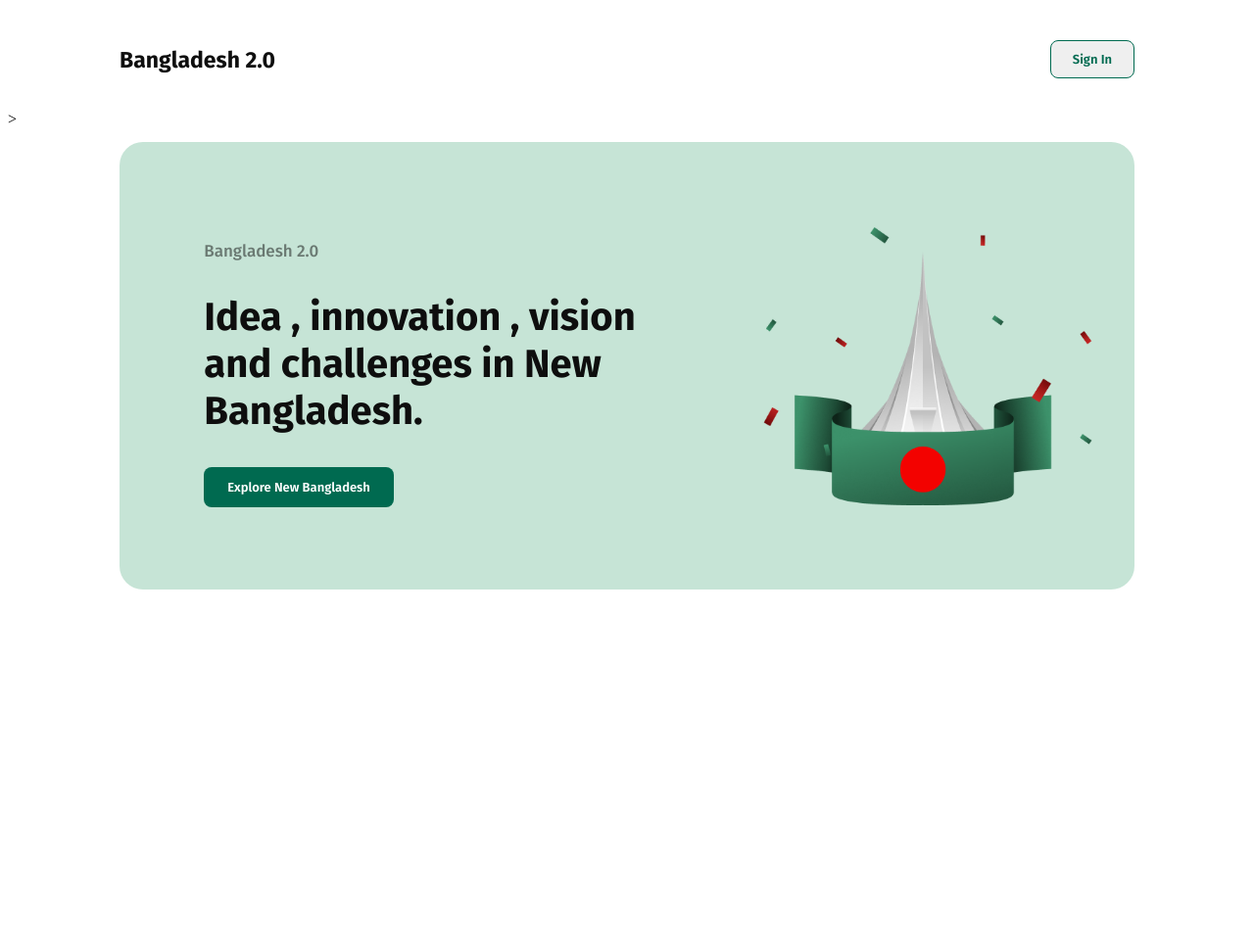
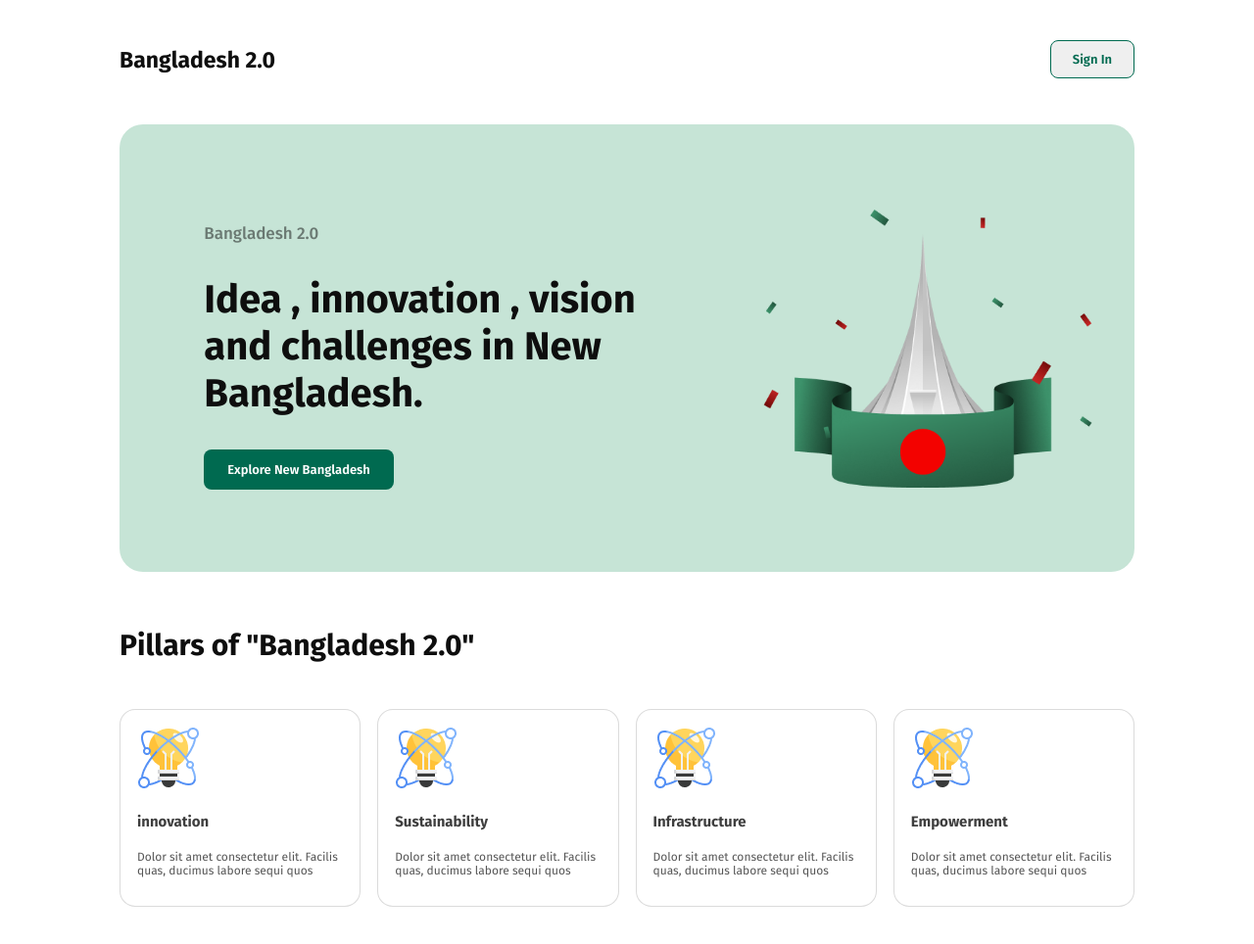
Before and after one commit to skb1995/Assignment-1, a plain HTML site: page index.html in a window 1280 px wide. Shown: the whole page at 98% size. Before the commit the page ends 800 px from the top, so only its background shows below. Drawn offline with Linux system fonts and the light colour scheme.

Commit message:
2nd push

```diff
--- a/index.html
+++ b/index.html
@@ -21,7 +21,7 @@
                 </nav>
             </div>
         </section>
-        <section>>
+        <section>
                 <div class="banner">
                     <div class="banner-container">
                         <div class="banner-content">
@@ -35,7 +35,34 @@
                 </div>
         </section>
     </header>
-    <main></main>
+    <main>
+        <section>
+            <div class="pillars">
+                <h3 class="pillars-name">Pillars of "Bangladesh 2.0"</h3>
+                <div class="pillars-about">
+                    <div>
+                        <img src="assets/card-icon.png" alt="">
+                        <h4 class="pillar-title">innovation</h4>
+                        <p class="pillar-subtitle">Dolor sit amet consectetur elit. Facilis quas, ducimus labore sequi quos </p>
+                    </div>
+                    <div>
+                        <img src="assets/card-icon.png" alt="">
+                        <h4 class="pillar-title">Sustainability</h4>
+                        <p class="pillar-subtitle">Dolor sit amet consectetur elit. Facilis quas, ducimus labore sequi quos </p>
+                    </div>
+                    <div>
+                        <img src="assets/card-icon.png" alt="">
+                        <h4 class="pillar-title">Infrastructure</h4>
+                        <p class="pillar-subtitle">Dolor sit amet consectetur elit. Facilis quas, ducimus labore sequi quos </p>
+                    </div>
+                    <div>
+                         <img src="assets/card-icon.png" alt="">
+                        <h4 class="pillar-title">Empowerment</h4>
+                        <p class="pillar-subtitle">Dolor sit amet consectetur elit. Facilis quas, ducimus labore sequi quos </p></div>
+                </div>
+            </div>
+        </section>
+    </main>
     <footer></footer>
 </body>
 </html>
--- a/style.css
+++ b/style.css
@@ -71,3 +71,43 @@ nav ul{
     width: 336px;
     height: 284px;
 }
+/* pillars styles */
+main{
+    margin: 14px 114px 57px 114px;
+}
+.pillars{
+    align-items: center;
+}
+.pillars-about{
+    display: flex;
+    flex-direction: row;
+    justify-content: space-between
+    align-items: flex-start;
+    gap: 17px;
+    padding: 17px 0;
+}
+.pillars-name{
+    color: rgb(14, 14, 14);
+    font-family: Fira Sans;
+    font-size: 30px;
+    font-weight: 700;
+}
+.pillars-about div{
+    box-sizing: border-box;
+    border: 1px solid rgba(14, 14, 14, 0.15);
+    border-radius: 16px;
+    background: rgb(255, 255, 255);
+    padding: 17px;
+}
+.pillar-title{
+    color: rgba(14, 14, 14, 0.8);
+    font-family: Fira Sans;
+    font-size: 15px;
+    font-weight: 700;
+}
+.pillar-subtitle{
+    color: rgba(14, 14, 14, 0.7);
+    font-family: Fira Sans;
+    font-size: 12px;
+    font-weight: 400;
+}
```
